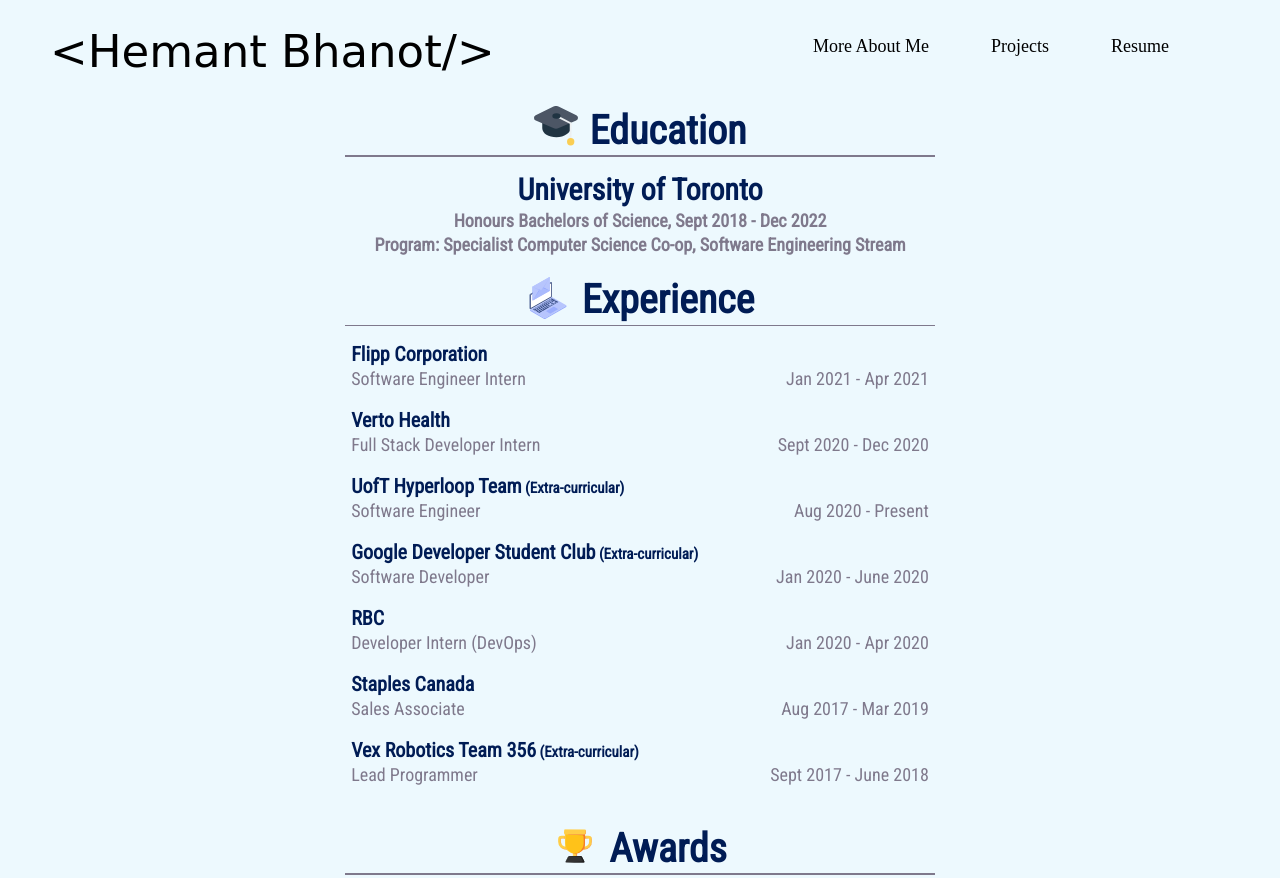
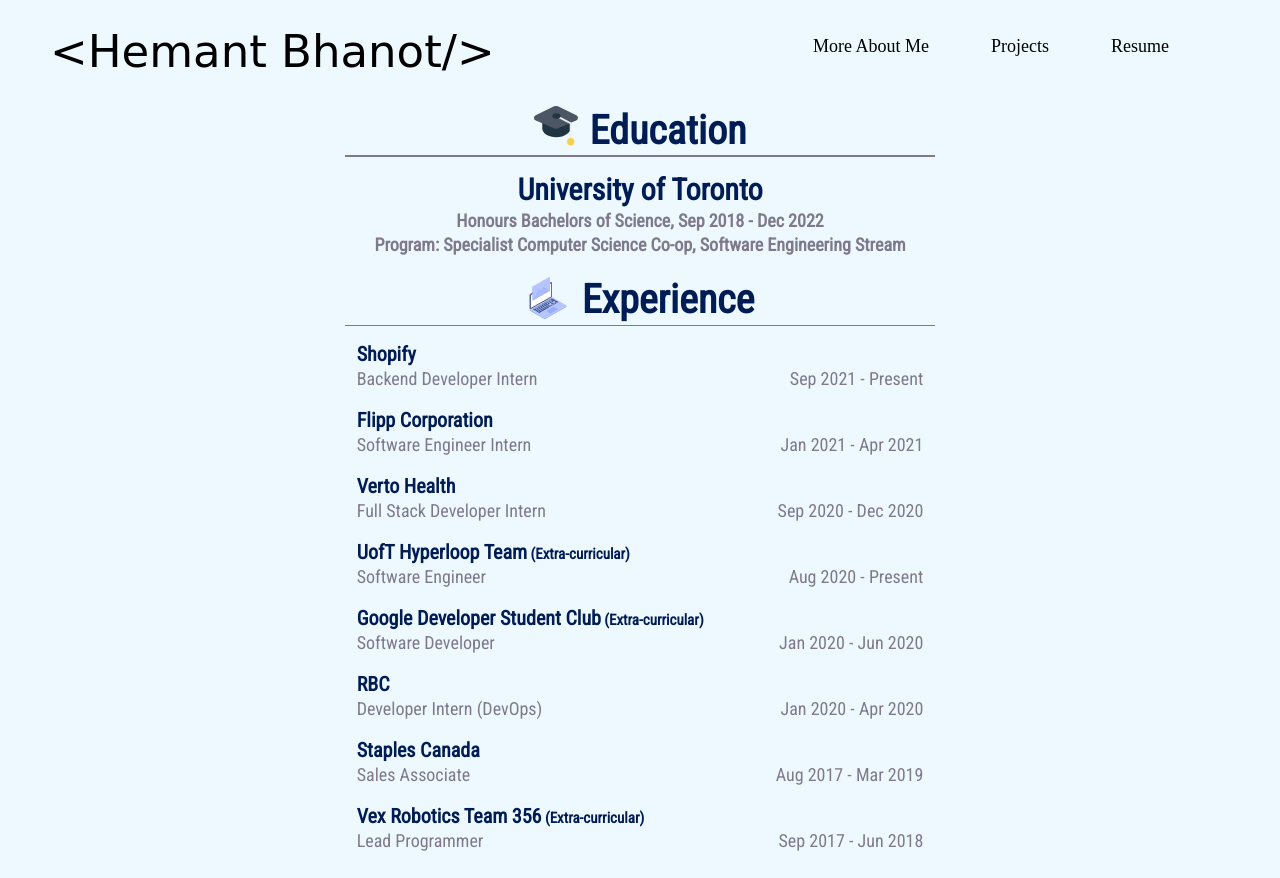
Before and after one commit to hemant3434/Personal-Website, a plain HTML site: page pub/about_me.html in a window 1280 px wide. Shown: the top 878 px of the page. Drawn offline with Linux system fonts and the light colour scheme; a web font is replaced by a local one.

Commit message:
updated headlines

```diff
--- a/pub/about_me.html
+++ b/pub/about_me.html
@@ -45,7 +45,7 @@
 			<div class="line"></div>
 			<div class="education">
 				<h1>University of Toronto</h1>
-        <p>Honours Bachelors of Science, Sept 2018 - Dec 2022</p>
+				<p>Honours Bachelors of Science, Sep 2018 - Dec 2022</p>
 				<p>
 					Program: Specialist Computer Science Co-op, Software Engineering
 					Stream
@@ -70,6 +70,18 @@
 			<table class="exp_table" style="border-spacing: 70px 0px">
 				<tr class="exp_table_company">
 					<td>
+						<p>Shopify</p>
+					</td>
+				</tr>
+				<tr class="exp_table_info">
+					<td>
+						<p>Backend Developer Intern</p>
+					</td>
+					<td><p>Sep 2021 - Present</p></td>
+				</tr>
+
+				<tr class="exp_table_company">
+					<td>
 						<p>Flipp Corporation</p>
 					</td>
 				</tr>
@@ -89,7 +101,7 @@
 					<td>
 						<p>Full Stack Developer Intern</p>
 					</td>
-          <td><p>Sept 2020 - Dec 2020</p></td>
+					<td><p>Sep 2020 - Dec 2020</p></td>
 				</tr>
 
 				<tr class="exp_table_company">
@@ -113,7 +125,7 @@
 					<td>
 						<p>Software Developer</p>
 					</td>
-          <td><p>Jan 2020 - June 2020</p></td>
+					<td><p>Jan 2020 - Jun 2020</p></td>
 				</tr>
 
 				<tr class="exp_table_company">
@@ -149,7 +161,7 @@
 					<td>
 						<p>Lead Programmer</p>
 					</td>
-          <td><p>Sept 2017 - June 2018</p></td>
+					<td><p>Sep 2017 - Jun 2018</p></td>
 				</tr>
 			</table>
 		</div>
```
Also changed, not shown: pub/index.html (+4 -4 lines). Lines whose indentation alone changed are shown as unchanged.
